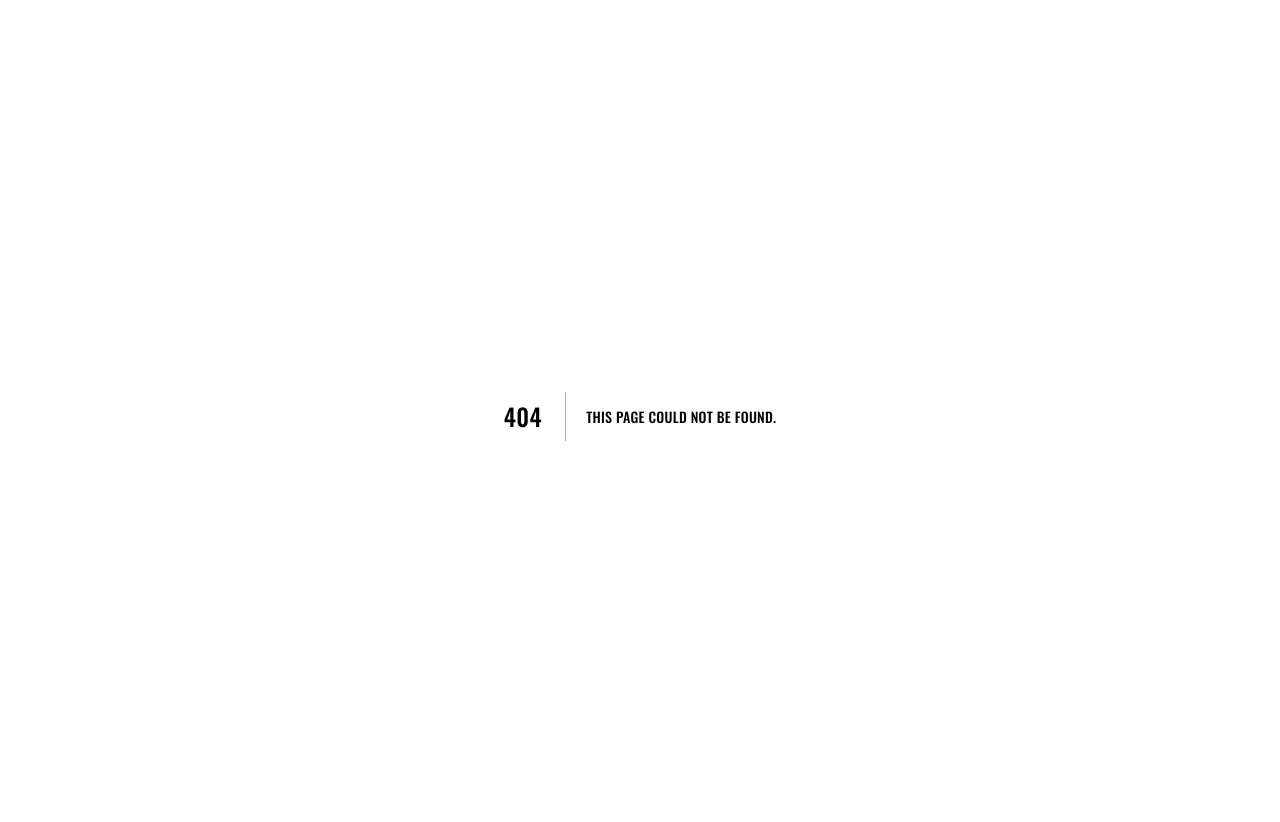
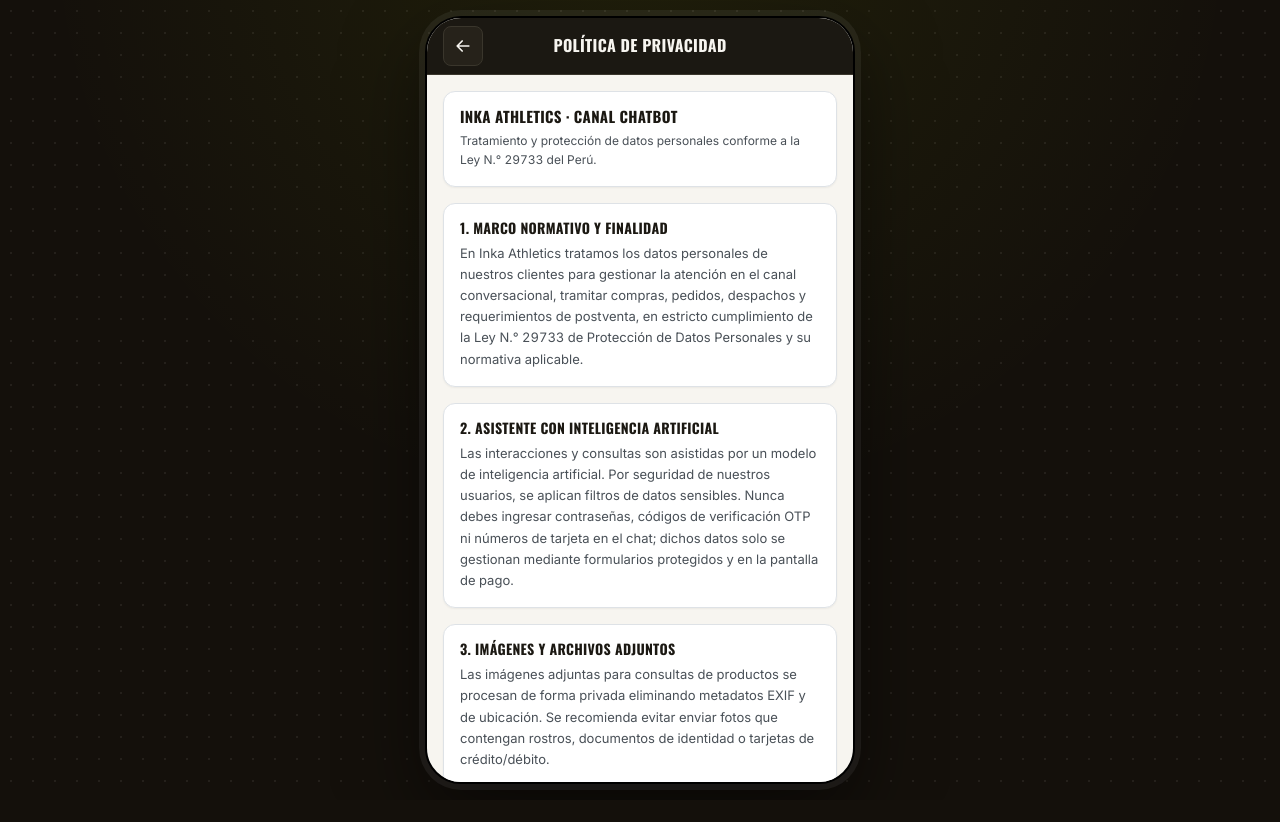
Before and after one commit to Taller-SW-Web/G3-Chatbot-frontend, a Next.js app: page /privacidad in a window 1280 px wide. Before the commit this address had no page. Shown: the top 822 px of the page. After the commit the page ends 800 px from the top, so only its background shows below. Built offline with nearby package versions, Linux system fonts and the light colour scheme; no server answers.

Commit message:
fix(mod-auth): agrega pagina y ruta de privacidad y valida enlaces y componentes

```diff
--- /dev/null
+++ b/src/app/privacidad/page.tsx
@@ -0,0 +1,5 @@
+import { PrivacidadPage } from "@/modules/mod-auth/public";
+
+export default function PrivacidadRoute() {
+  return <PrivacidadPage />;
+}
--- a/src/modules/mod-auth/MODULE.md
+++ b/src/modules/mod-auth/MODULE.md
@@ -1,7 +1,7 @@
 # `mod-auth` — Autenticación y cuenta
 
 - **Owner:** @Taller-SW-Web/chatbot
-- **Frontend:** carpeta `mod-auth`, rutas `[/cuenta, /verificar-correo, /terminos]`
+- **Frontend:** carpeta `mod-auth`, rutas `[/cuenta, /verificar-correo, /terminos, /privacidad]`
 - **Depende de:** ninguno
 - **Contrato:** `/sesion/*`, `/contacto/celular/solicitar-otp` y `/contacto/celular/verificar-otp`
 
@@ -13,7 +13,7 @@ Sesión del cliente, registro, MFA, verificación de correo, datos de cuenta y p
 
 | Tipo | Archivo | Qué expone |
 |---|---|---|
-| Frontend | `public.ts` | `AuthModal`, `MiCuentaPage`, `VerificarCorreoPage`, `TerminosPage`, `validarContactoUseCase`, tipos de sesión |
+| Frontend | `public.ts` | `AuthModal`, `MiCuentaPage`, `VerificarCorreoPage`, `TerminosPage`, `PrivacidadPage`, `validarContactoUseCase`, tipos de sesión |
 
 ## Rutas
 
@@ -22,6 +22,7 @@ Sesión del cliente, registro, MFA, verificación de correo, datos de cuenta y p
 | GET | `/cuenta` | Ver datos, verificar celular con OTP |
 | GET | `/verificar-correo` | Canjear el enlace del correo |
 | GET | `/terminos` | Consultar términos y condiciones de compra y servicio |
+| GET | `/privacidad` | Consultar política de privacidad y protección de datos personales |
 
 ## Endpoints
 
--- a/src/modules/mod-auth/public.ts
+++ b/src/modules/mod-auth/public.ts
@@ -6,6 +6,7 @@ export { AuthModal } from "./ui/AuthModal";
 export { MiCuentaPage } from "./ui/MiCuentaPage";
 export { VerificarCorreoPage } from "./ui/VerificarCorreoPage";
 export { TerminosPage } from "./ui/TerminosPage";
+export { PrivacidadPage } from "./ui/PrivacidadPage";
 export { validarContactoUseCase } from "./application/validarContactoUseCase";
 export {
   solicitarOtpCelularUseCase,
--- /dev/null
+++ b/src/modules/mod-auth/ui/PrivacidadPage.tsx
@@ -0,0 +1,104 @@
+"use client";
+
+import { useRouter } from "next/navigation";
+import { ArrowLeftIcon } from "@/shared/ui/icons/ArrowLeftIcon";
+
+/**
+ * `/privacidad`: Política de privacidad y protección de datos personales (Ley N.° 29733 / SPEC-05 / SPEC-23).
+ */
+export function PrivacidadPage() {
+  const router = useRouter();
+
+  const handleVolver = () => {
+    if (typeof window !== "undefined" && window.history.length > 1) {
+      router.back();
+    } else {
+      router.push("/");
+    }
+  };
+
+  return (
+    <div className="wf-phone flex flex-col h-screen max-h-[880px] bg-surface-cloud">
+      <header className="flex items-center justify-between px-4 py-2 border-b border-border-inverse bg-surface-ink text-text-inverse sticky top-0 z-20">
+        <div className="flex items-center gap-3">
+          <button
+            type="button"
+            aria-label="Volver"
+            onClick={handleVolver}
+            className="w-10 h-10 wf-btn flex items-center justify-center bg-surface-ink-soft text-text-inverse border border-border-inverse text-lg leading-none hover:bg-surface-ink cursor-pointer"
+          >
+            <ArrowLeftIcon size={20} />
+          </button>
+        </div>
+        <p className="font-heading uppercase tracking-[0.08em] text-[16px]">POLÍTICA DE PRIVACIDAD</p>
+        <div className="w-10" />
+      </header>
+
+      <main className="flex-1 min-h-0 overflow-y-auto no-scrollbar p-4 flex flex-col gap-4 text-text-primary text-[13px] leading-relaxed">
+        <div className="rounded-md bg-white border border-border-default p-4 shadow-xs flex flex-col gap-1.5">
+          <p className="font-heading text-[15px] uppercase tracking-wide text-text-primary">
+            Inka Athletics · Canal Chatbot
+          </p>
+          <p className="text-text-secondary text-[12px]">
+            Tratamiento y protección de datos personales conforme a la Ley N.° 29733 del Perú.
+          </p>
+        </div>
+
+        <section className="rounded-md bg-white border border-border-default p-4 shadow-xs flex flex-col gap-2">
+          <h2 className="font-heading text-[14px] uppercase tracking-wide text-text-primary">
+            1. Marco Normativo y Finalidad
+          </h2>
+          <p className="text-text-secondary">
+            En Inka Athletics tratamos los datos personales de nuestros clientes para gestionar la atención en el canal conversacional, tramitar compras, pedidos, despachos y requerimientos de postventa, en estricto cumplimiento de la Ley N.° 29733 de Protección de Datos Personales y su normativa aplicable.
+          </p>
+        </section>
+
+        <section className="rounded-md bg-white border border-border-default p-4 shadow-xs flex flex-col gap-2">
+          <h2 className="font-heading text-[14px] uppercase tracking-wide text-text-primary">
+            2. Asistente con Inteligencia Artificial
+          </h2>
+          <p className="text-text-secondary">
+            Las interacciones y consultas son asistidas por un modelo de inteligencia artificial. Por seguridad de nuestros usuarios, se aplican filtros de datos sensibles. Nunca debes ingresar contraseñas, códigos de verificación OTP ni números de tarjeta en el chat; dichos datos solo se gestionan mediante formularios protegidos y en la pantalla de pago.
+          </p>
+        </section>
+
+        <section className="rounded-md bg-white border border-border-default p-4 shadow-xs flex flex-col gap-2">
+          <h2 className="font-heading text-[14px] uppercase tracking-wide text-text-primary">
+            3. Imágenes y Archivos Adjuntos
+          </h2>
+          <p className="text-text-secondary">
+            Las imágenes adjuntas para consultas de productos se procesan de forma privada eliminando metadatos EXIF y de ubicación. Se recomienda evitar enviar fotos que contengan rostros, documentos de identidad o tarjetas de crédito/débito.
+          </p>
+        </section>
+
+        <section className="rounded-md bg-white border border-border-default p-4 shadow-xs flex flex-col gap-2">
+          <h2 className="font-heading text-[14px] uppercase tracking-wide text-text-primary">
+            4. Conservación y Seguridad
+          </h2>
+          <p className="text-text-secondary">
+            Los datos son almacenados en entornos seguros y conservados únicamente durante el tiempo necesario para la atención del servicio, cumplimiento de órdenes de compra y obligaciones legales.
+          </p>
+        </section>
+
+        <section className="rounded-md bg-white border border-border-default p-4 shadow-xs flex flex-col gap-2">
+          <h2 className="font-heading text-[14px] uppercase tracking-wide text-text-primary">
+            5. Derechos ARCO
+          </h2>
+          <p className="text-text-secondary">
+            Como titular de tus datos personales, puedes ejercer tus derechos de Acceso, Rectificación, Cancelación y Oposición (ARCO) comunicándote con los canales oficiales de atención y privacidad de Inka Athletics.
+          </p>
+        </section>
+
+        <div className="pt-2 pb-4">
+          <button
+            type="button"
+            onClick={handleVolver}
+            className="wf-btn w-full py-3 text-[12px] font-bold bg-action-primary text-surface-ink hover:bg-action-primary-hover active:scale-[0.98] transition-all shadow-sm cursor-pointer"
+          >
+            VOLVER
+          </button>
+        </div>
+      </main>
+    </div>
+  );
+}
```
Also changed, not shown: 2 other files (tests, documents, lock files or other folders).
